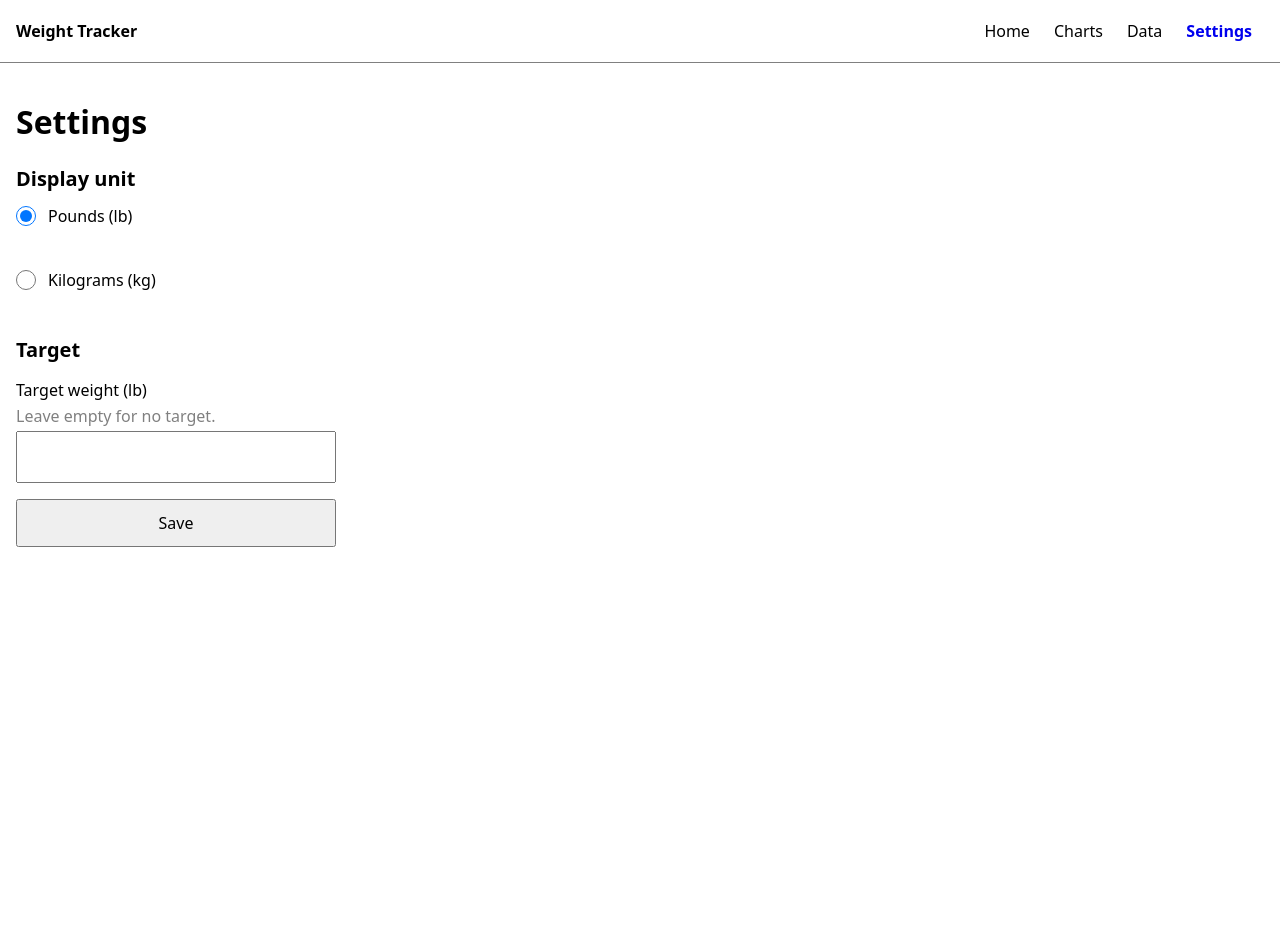
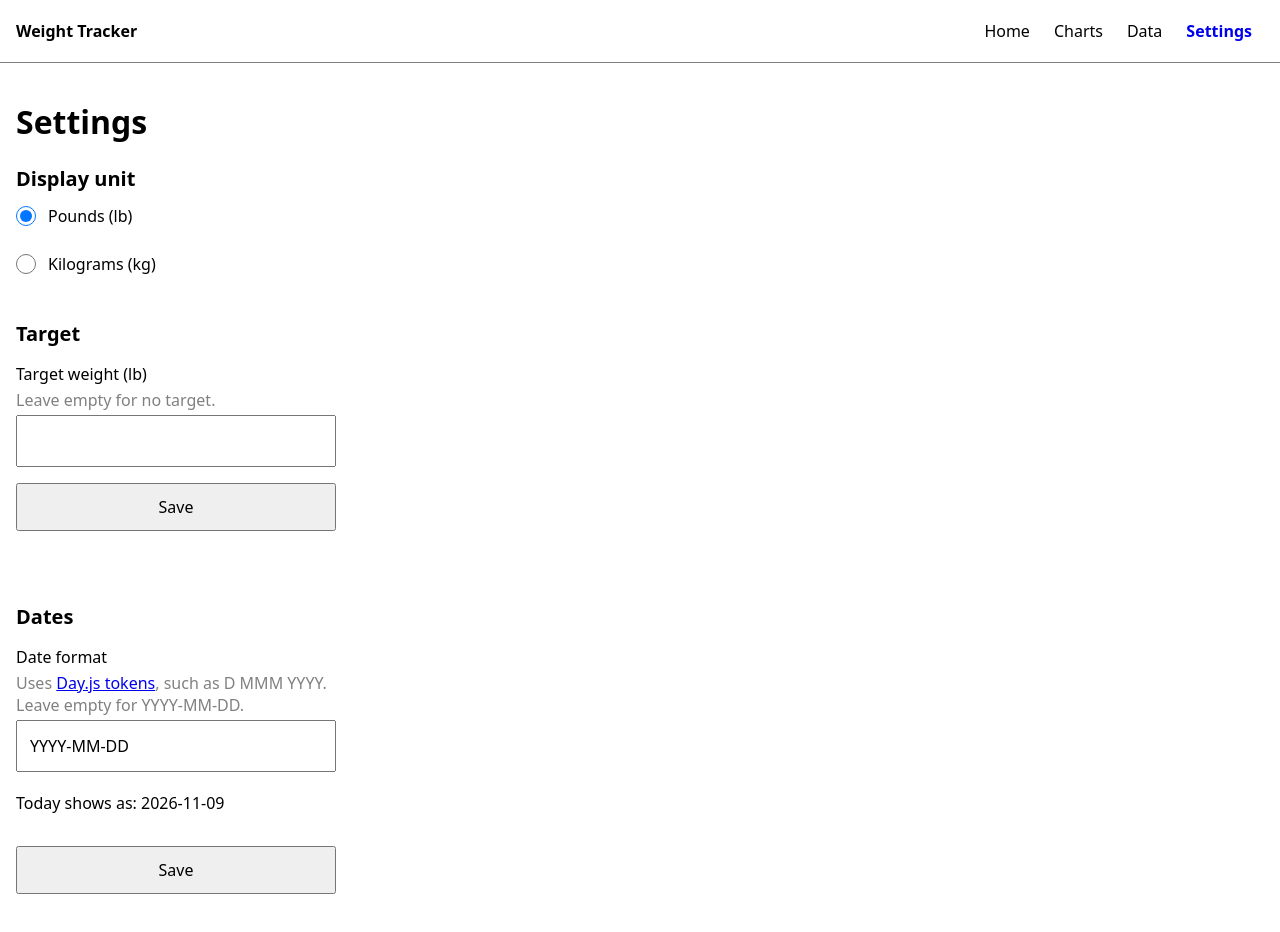
Before and after one commit to LeonKeithFranco/weight-tracker-react, a React (Vite) app: page /settings in a window 1280 px wide. Shown: the top 932 px of the page. Before the commit the page ends 800 px from the top, so only its background shows below. Built offline with nearby package versions, Linux system fonts and the light colour scheme.

Commit message:
feat(settings): add the date format setting with a live preview
Co-Authored-By: Claude Opus 5.5 <noreply@anthropic.com>

```diff
--- /dev/null
+++ b/src/components/DateFormatForm.tsx
@@ -0,0 +1,89 @@
+import { useId, useState, type FormEvent } from "react";
+import { useData } from "../data/dataContext";
+import { formatDate, localToday, normalizeDateFormat } from "../lib/dates";
+import styles from "./forms.module.css";
+
+const DAYJS_FORMAT_DOCS = "https://day.js.org/docs/en/display/format";
+
+type SaveState =
+  | { status: "idle" }
+  | { status: "saving" }
+  | { status: "saved" }
+  | { status: "failed" };
+
+/** Sets how dates are shown, with a preview that updates as you type. */
+export function DateFormatForm() {
+  const { settings, saveSettings } = useData();
+  const id = useId();
+
+  const [text, setText] = useState(settings.dateFormat);
+  const [saveState, setSaveState] = useState<SaveState>({ status: "idle" });
+
+  // Calculated from the text on every render, so it can never be out of date.
+  const preview = formatDate(localToday(), text);
+
+  async function handleSubmit(event: FormEvent<HTMLFormElement>) {
+    event.preventDefault();
+
+    const dateFormat = normalizeDateFormat(text);
+    setSaveState({ status: "saving" });
+    try {
+      await saveSettings({ ...settings, dateFormat });
+      // Shows what was saved, such as the default after an empty field.
+      setText(dateFormat);
+      setSaveState({ status: "saved" });
+    } catch {
+      setSaveState({ status: "failed" });
+    }
+  }
+
+  const hintId = `${id}-hint`;
+  const previewId = `${id}-preview`;
+
+  return (
+    <form
+      className={styles.form}
+      onSubmit={handleSubmit}
+      noValidate
+      aria-labelledby={`${id}-heading`}
+    >
+      <h2 id={`${id}-heading`}>Dates</h2>
+
+      <div className={styles.field}>
+        <label htmlFor={`${id}-format`}>Date format</label>
+        <p id={hintId} className={styles.hint}>
+          Uses{" "}
+          <a href={DAYJS_FORMAT_DOCS} target="_blank" rel="noreferrer">
+            Day.js tokens
+          </a>
+          , such as D MMM YYYY. Leave empty for YYYY-MM-DD.
+        </p>
+        <input
+          id={`${id}-format`}
+          type="text"
+          autoComplete="off"
+          // Format tokens are case-sensitive, so phones shouldn't change them.
+          autoCapitalize="off"
+          spellCheck={false}
+          value={text}
+          onChange={(event) => {
+            setText(event.target.value);
+            setSaveState({ status: "idle" });
+          }}
+          aria-describedby={`${hintId} ${previewId}`}
+        />
+        <p id={previewId}>Today shows as: {preview}</p>
+      </div>
+
+      <button type="submit" disabled={saveState.status === "saving"}>
+        Save
+      </button>
+
+      <p role="status" className={styles.status}>
+        {saveState.status === "saved" && "Date format saved."}
+        {saveState.status === "failed" &&
+          "Couldn't save the date format. Try again."}
+      </p>
+    </form>
+  );
+}
--- a/src/components/LogForm.tsx
+++ b/src/components/LogForm.tsx
@@ -72,8 +72,13 @@ export function LogForm() {
   return (
     // `noValidate` turns off the browser's own error bubbles, so the form's
     // messages are the only ones and look the same everywhere.
-    <form className={styles.form} onSubmit={handleSubmit} noValidate>
-      <h2>Log your weight</h2>
+    <form
+      className={styles.form}
+      onSubmit={handleSubmit}
+      noValidate
+      aria-labelledby={`${id}-heading`}
+    >
+      <h2 id={`${id}-heading`}>Log your weight</h2>
 
       <div className={styles.field}>
         <label htmlFor={`${id}-date`}>Date</label>
--- a/src/components/TargetWeightForm.tsx
+++ b/src/components/TargetWeightForm.tsx
@@ -57,8 +57,14 @@ export function TargetWeightForm() {
   const errorId = `${id}-error`;
 
   return (
-    <form className={styles.form} onSubmit={handleSubmit} noValidate>
-      <h2>Target</h2>
+    <form
+      className={styles.form}
+      onSubmit={handleSubmit}
+      noValidate
+      // Names the form after its heading, so it can be told apart from others.
+      aria-labelledby={`${id}-heading`}
+    >
+      <h2 id={`${id}-heading`}>Target</h2>
 
       <div className={styles.field}>
         <label htmlFor={`${id}-target`}>Target weight ({unit})</label>
--- a/src/components/UnitSetting.tsx
+++ b/src/components/UnitSetting.tsx
@@ -32,6 +32,8 @@ export function UnitSetting() {
   return (
     <fieldset className={styles.form}>
       <legend>Display unit</legend>
+      {/* One item in the form's layout, so the rows sit without a gap. */}
+      <div>
         {UNITS.map(({ unit, label }) => (
           <label key={unit} className={styles.choice}>
             <input
@@ -44,6 +46,7 @@ export function UnitSetting() {
             {label}
           </label>
         ))}
+      </div>
       {saveFailed && (
         <p role="alert" className={styles.error}>
           Couldn't save the unit. Try again.
--- a/src/screens/SettingsScreen.tsx
+++ b/src/screens/SettingsScreen.tsx
@@ -1,3 +1,4 @@
+import { DateFormatForm } from "../components/DateFormatForm";
 import { TargetWeightForm } from "../components/TargetWeightForm";
 import { UnitSetting } from "../components/UnitSetting";
 import styles from "../components/forms.module.css";
@@ -13,6 +14,7 @@ export function SettingsScreen() {
         <UnitSetting />
         {/* A new key gives a fresh form, so the field shows the target in the new unit. */}
         <TargetWeightForm key={settings.displayUnit} />
+        <DateFormatForm />
       </div>
     </>
   );
```
Also changed, not shown: 2 other files (tests, documents, lock files or other folders). Lines whose indentation alone changed are shown as unchanged.
